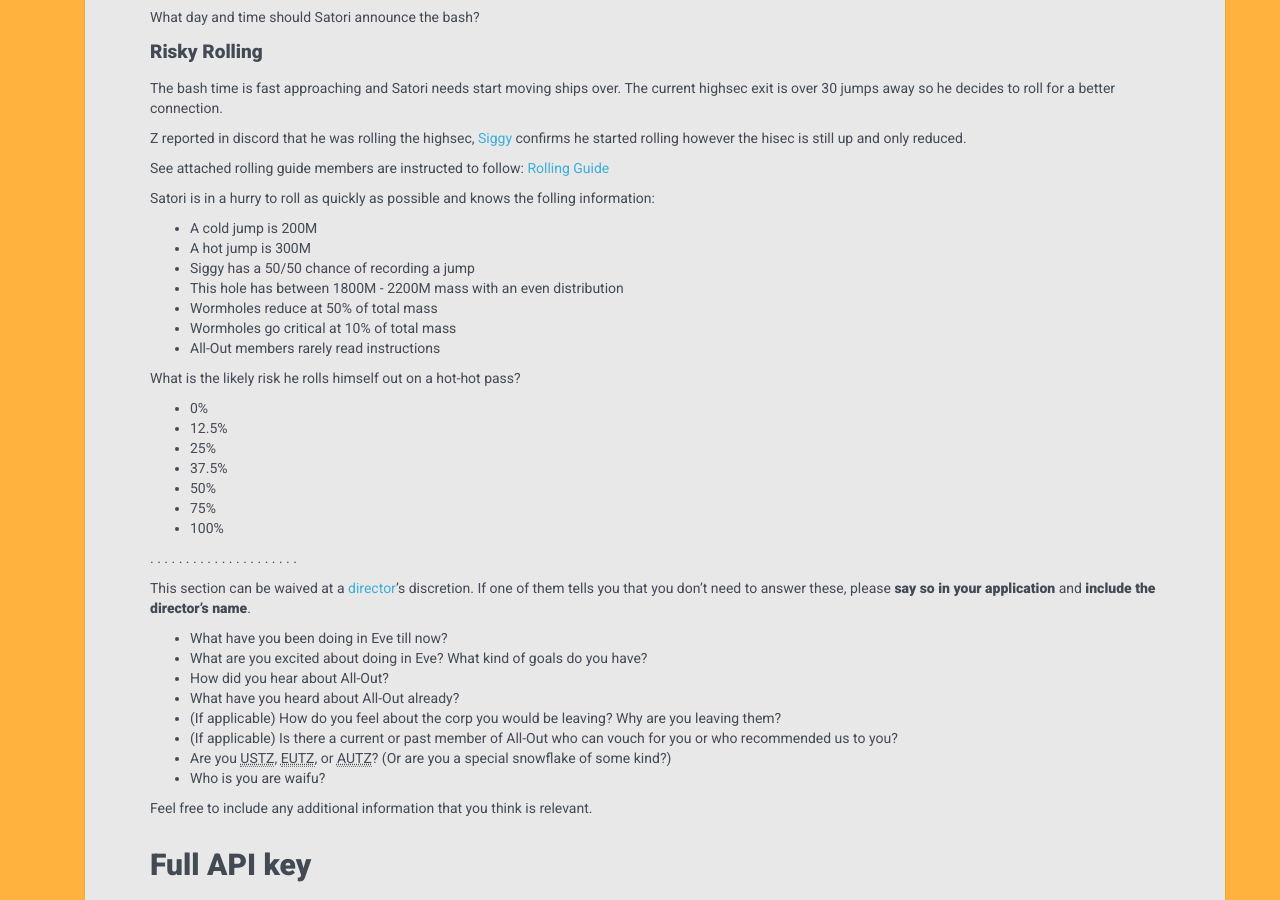
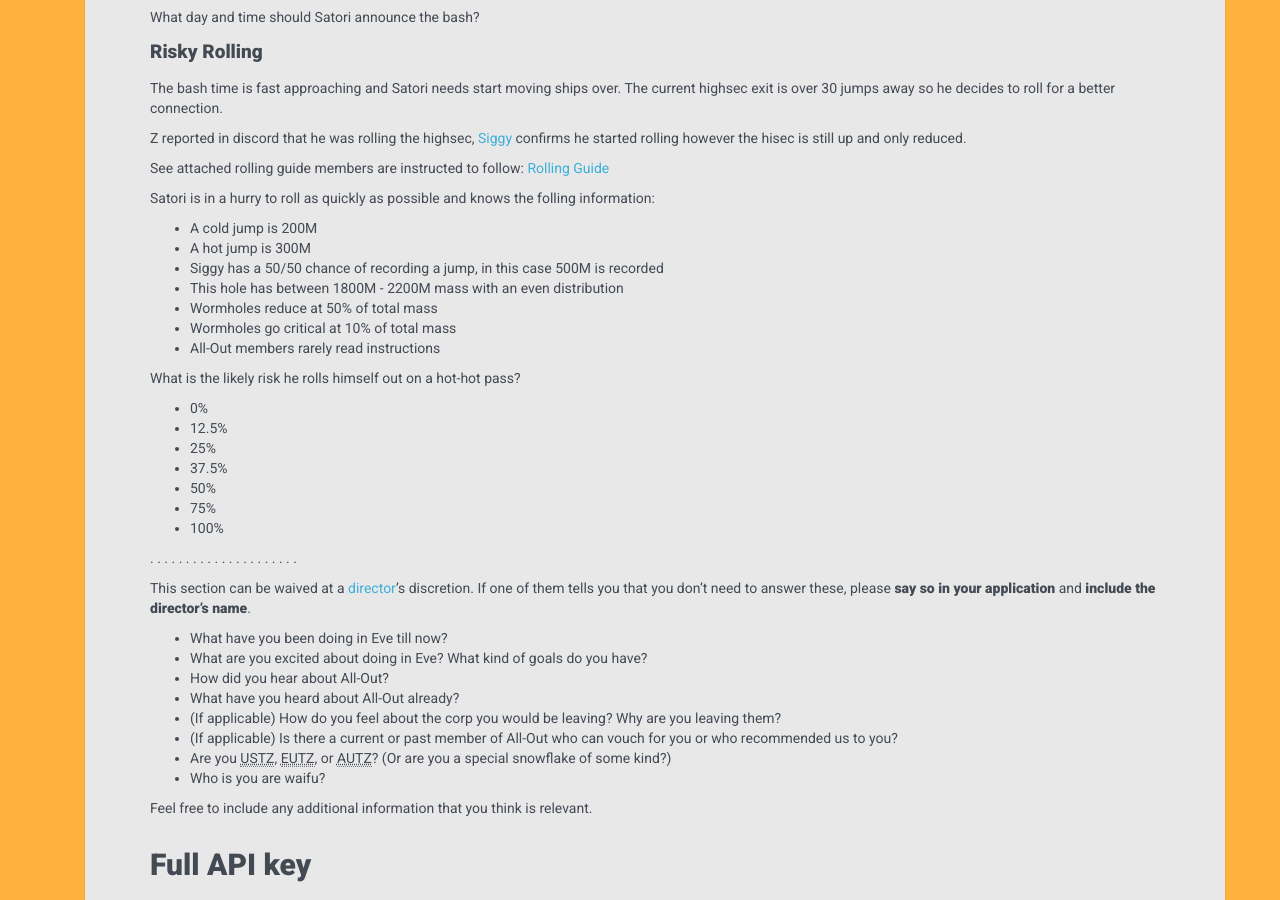
Before and after one commit to all-out/guides, a Jekyll site: the page built from _guides/applying.md, in a window 1280 px wide and 900 px high, scrolled down 1120 px. Built offline with Jekyll 4.4.1, drawn with Linux system fonts in a browser that asks for light colours.

Commit message:
Update applying.md

```diff
--- a/_guides/applying.md
+++ b/_guides/applying.md
@@ -49,7 +49,7 @@
 
 * A cold jump is 200M
 * A hot jump is 300M
-* Siggy has a 50/50 chance of recording a jump
+* Siggy has a 50/50 chance of recording a jump, in this case 500M is recorded
 * This hole has between 1800M - 2200M mass with an even distribution
 * Wormholes reduce at 50% of total mass
 * Wormholes go critical at 10% of total mass
```
